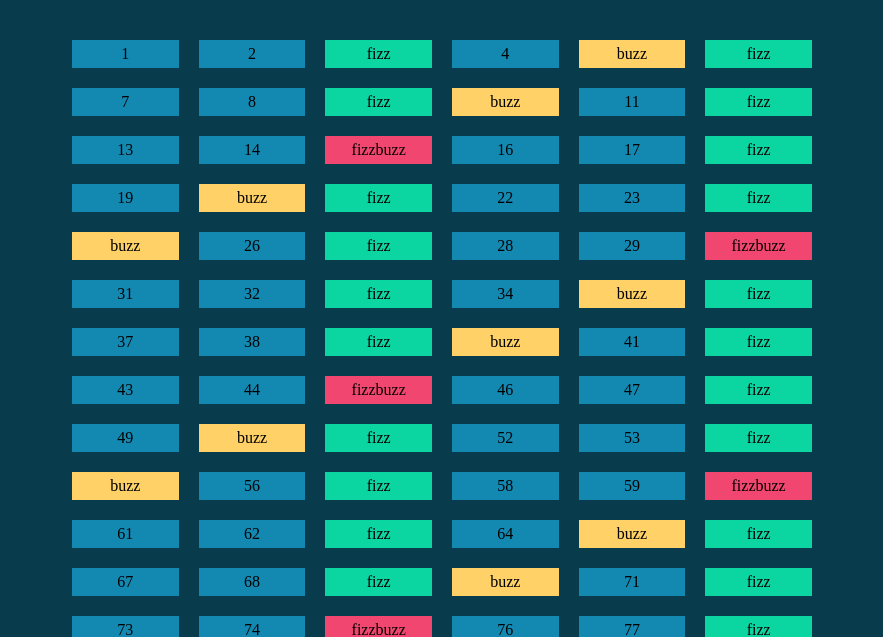
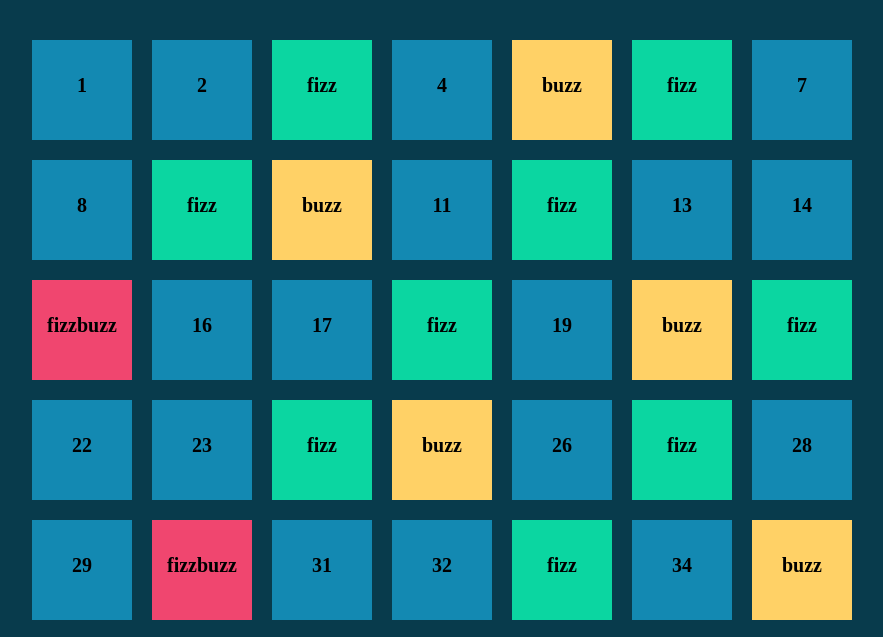
Before and after one commit to NicholasDevelop/js-fizzbuzzdom, a plain HTML site: page inedex.html in a window 1280 px wide. Shown: the part 119-756 px from the top of the page, without its empty margins (198-1081 px from the left). Drawn offline with Linux system fonts and the light colour scheme.

Commit message:
esercizio concluso

```diff
--- a/app.js
+++ b/app.js
@@ -5,7 +5,7 @@ for(let i=1; i <= 100; i++){
 
     const li = document.createElement('li');
     li.classList.add('general-box');
-    li.classList.add('col-1special');
+    // li.classList.add('col-1special');
     li.innerHTML = i;
     console.log(li);
 
--- a/style.css
+++ b/style.css
@@ -8,9 +8,9 @@ body{
     background-color: #083B4C;
 }
 
-.col-1special{
-    width: calc(100% / 8);
-}
+/* .col-1special{
+    width: calc(100% / 9);
+} */
 
 .col-8{
     width: calc((100% / 12) * 8);
@@ -39,9 +39,13 @@ ul{
 
 .general-box{
     text-align: center;
-    align-items: center;
+    line-height: 80px;
     background-color: #1389B2;
     padding: 5px;
+    height: 100px;
+    width: 100px;
+    font-size: 20px;
+    font-weight: 600;
 }
 
 .fizz{
```
